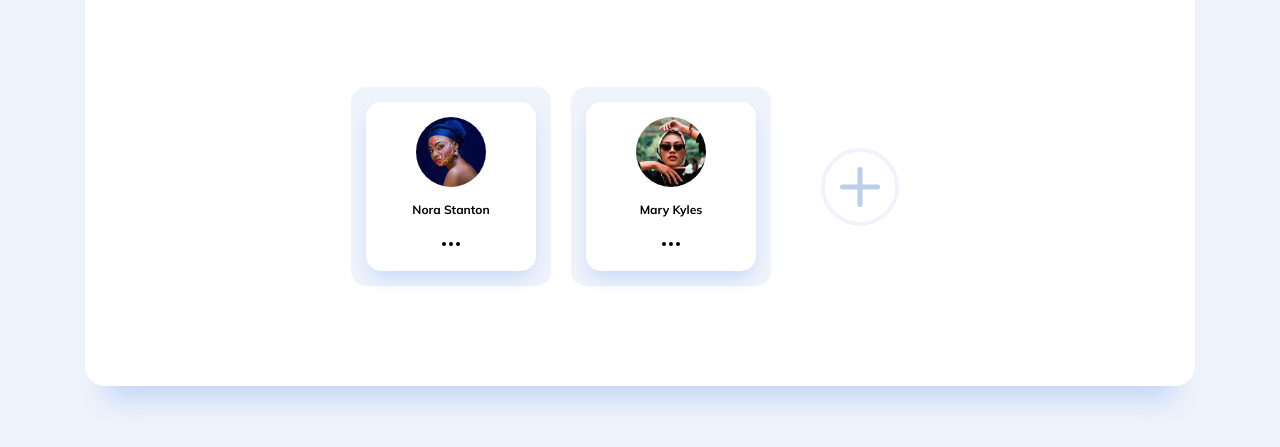
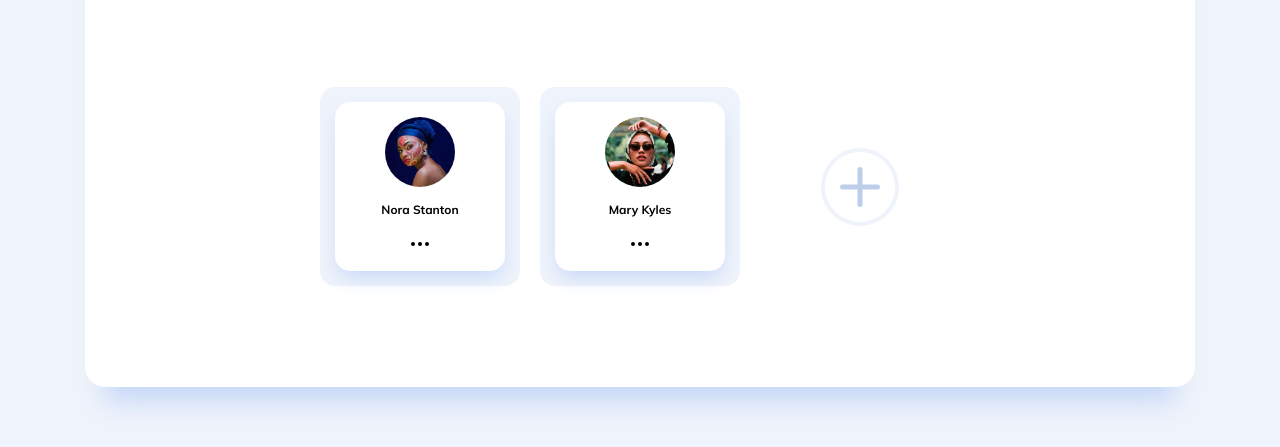
Before and after one commit to Javieer57/select-account-ui-practice, a website: page index.html in a window 1280 px wide. Shown: the part 305-752 px from the top of the page. Drawn offline with nearby package versions, Linux system fonts and the light colour scheme.

Commit message:
Add grid

```diff
--- a/app/scss/components/account-card.scss
+++ b/app/scss/components/account-card.scss
@@ -5,10 +5,7 @@
 	padding: 15px;
 	text-align: center;
 	border-radius: 15px;
-	display: inline-block;
-	flex-basis: 180px;
-	flex-grow: 1;
-	max-width: 200px;
+	width: 100%;
 
 	&-wrapper {
 		padding: 15px;
@@ -99,7 +96,6 @@
 }
 
 .add-account {
-	margin: 0 30px;
 	border-radius: 50%;
 	border: 4px solid var(--blue);
 	padding: 5px;
--- a/app/scss/globals/layout.scss
+++ b/app/scss/globals/layout.scss
@@ -37,10 +37,11 @@ body {
 }
 
 .accounts-container {
-	margin: auto;
-	display: flex;
-	flex-wrap: wrap;
+	display: grid;
 	gap: 50px 20px;
+	grid-template-columns: repeat(auto-fit, minmax(auto, 200px));
+	grid-auto-rows: 200px;
+	justify-items: center;
 	justify-content: center;
 	align-items: center;
 }
```
Also changed, not shown: dist/styles.css, 1 other file.
